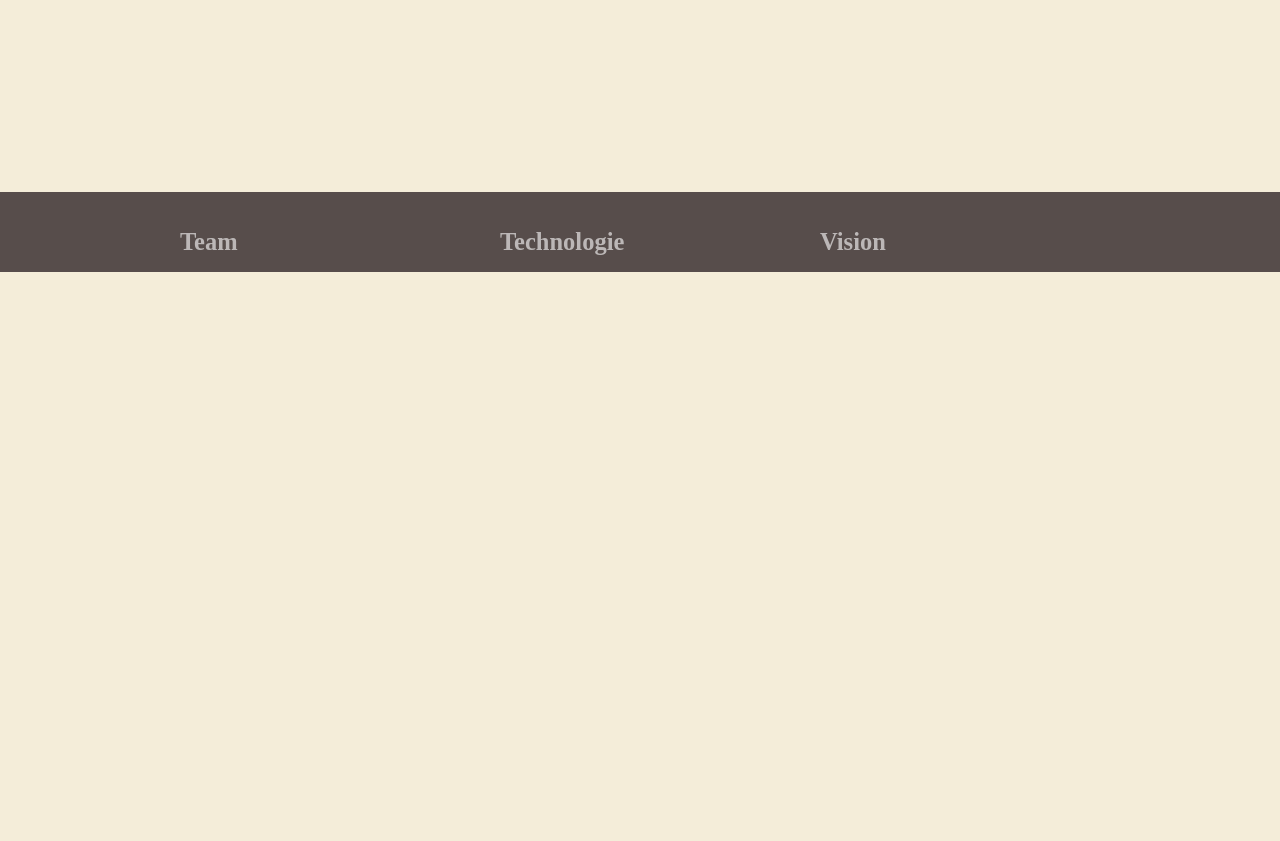
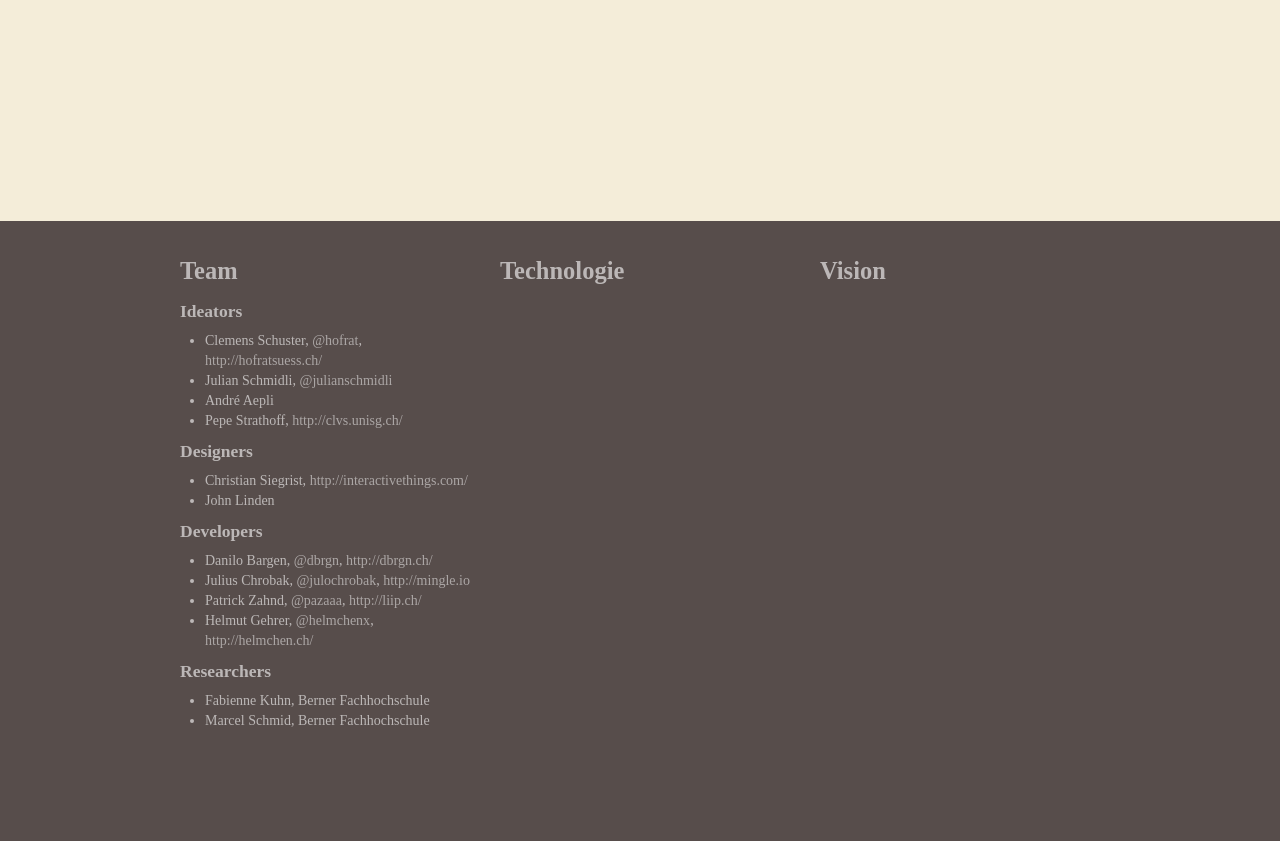
Before and after one commit to dbrgn/OpenAid, a PHP site: page /index.html in a window 1280 px wide. Shown: the part 4266-5107 px from the top of the page. Before the commit the page ends 4538 px from the top, so only its background shows below. Run offline with PHP 8.4, Linux system fonts and the light colour scheme; some libraries are stand-ins or nearby versions.

Commit message:
updated footer and text..

```diff
--- a/css/style.css
+++ b/css/style.css
@@ -58,3 +58,5 @@ section { background-color: rgba(244,237,217,1); min-height: 800px; }
     #tabs li { background-color: #F4EDD9; opacity: 0.5; display: inline-block; margin: 0; }
     #tabs li a { padding: 8px 35px; font-size: 20px; display: block; }
     #tabs li.active, #tabs li:hover { opacity: 1; }
+
+footer .span4 { padding-bottom: 100px; }
--- a/index.html
+++ b/index.html
@@ -27,7 +27,7 @@
                 <h1>OpenAid</h1>
                 <p class="intro">Schweizer Entwicklungshilfe transparent gemacht</p>
                 <p>Jedes Jahr gibt die Schweiz rund 3 Milliarden für weltweite Entwicklungshilfe aus. Doch welchen Weg fliessen die Spenden und Steuergelder? Im <a href="http://www.publishwhatyoufund.org/index/2012-index/switzerland/">Aid-Transparency-Index</a> belegt die Schweiz einen hinteren Platz und gilt damit als wenig transparent.
-                    <i>OpenAid</i> will Transparenz schaffen über den Geldfluss. Woher das Geld kommt. Wohin es fliesst. Wem es zu gute kommt.</p>
+                    <i>OpenAid</i> will Transparenz schaffen über den Geldfluss anhand der Daten aus dem Jahr 2010. Woher das Geld kommt. Wohin es fliesst. Wem es zu gute kommt.</p>
             </div>
         </header>
 
@@ -105,6 +105,33 @@
             <div class="wrapper">
                 <div class="span4">
                     <h3>Team</h3>
+                    <h4>Ideators</h4>
+                    <ul>
+                        <li>Clemens Schuster, <a href="https://twitter.com/hofrat">@hofrat</a>, <a href="http://hofratsuess.ch/">http://hofratsuess.ch/</a></li>
+                        <li>Julian Schmidli, <a href="https://twitter.com/julianschmidli">@julianschmidli</a></li>
+                        <li>André Aepli</li>
+                        <li>Pepe Strathoff, <a href="http://clvs.unisg.ch/">http://clvs.unisg.ch/</a></li>
+                    </ul>
+
+                    <h4>Designers</h4>
+                    <ul>
+                        <li>Christian Siegrist, <a href="http://interactivethings.com/">http://interactivethings.com/</a></li>
+                        <li>John Linden</li>
+                    </ul>
+
+                    <h4>Developers</h4>
+                    <ul>
+                        <li>Danilo Bargen, <a href="https://twitter.com/dbrgn">@dbrgn</a>, <a href="http://dbrgn.ch/">http://dbrgn.ch/</a></li>
+                        <li>Julius Chrobak, <a href="https://twitter.com/julochrobak">@julochrobak</a>, <a href="http://mingle.io">http://mingle.io</a></li>
+                        <li>Patrick Zahnd, <a href="https://twitter.com/pazaaa">@pazaaa</a>, <a href="http://liip.ch/">http://liip.ch/</a></li>
+                        <li>Helmut Gehrer, <a href="https://twitter.com/helmchenx">@helmchenx</a>, <a href="http://helmchen.ch/">http://helmchen.ch/</a></li>
+                    </ul>
+
+                    <h4>Researchers</h4>
+                    <ul>
+                        <li>Fabienne Kuhn, Berner Fachhochschule</li>
+                        <li>Marcel Schmid, Berner Fachhochschule</li>
+                    </ul>
                 </div>
                 <div class="span4">
                     <h3>Technologie</h3>
```
